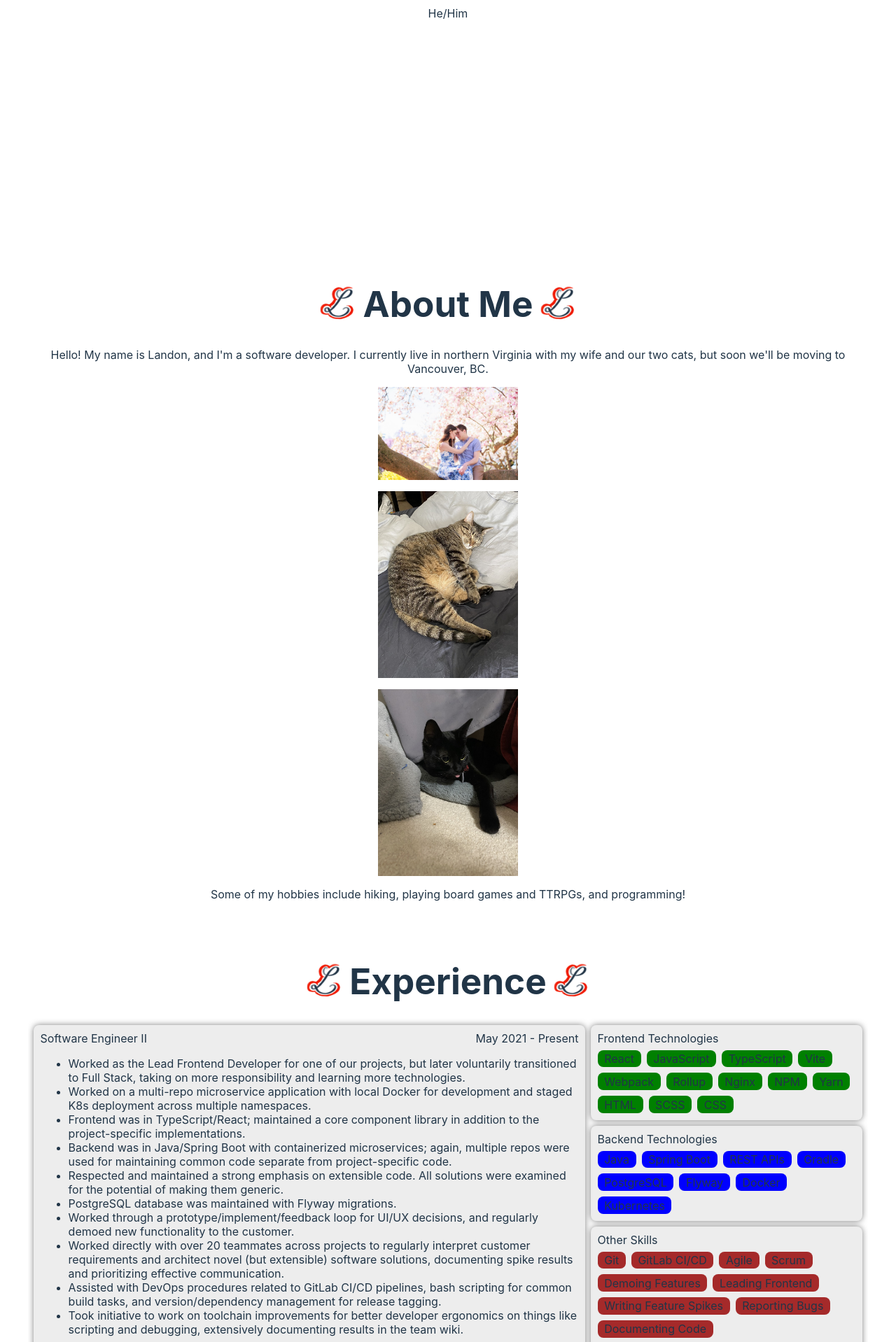
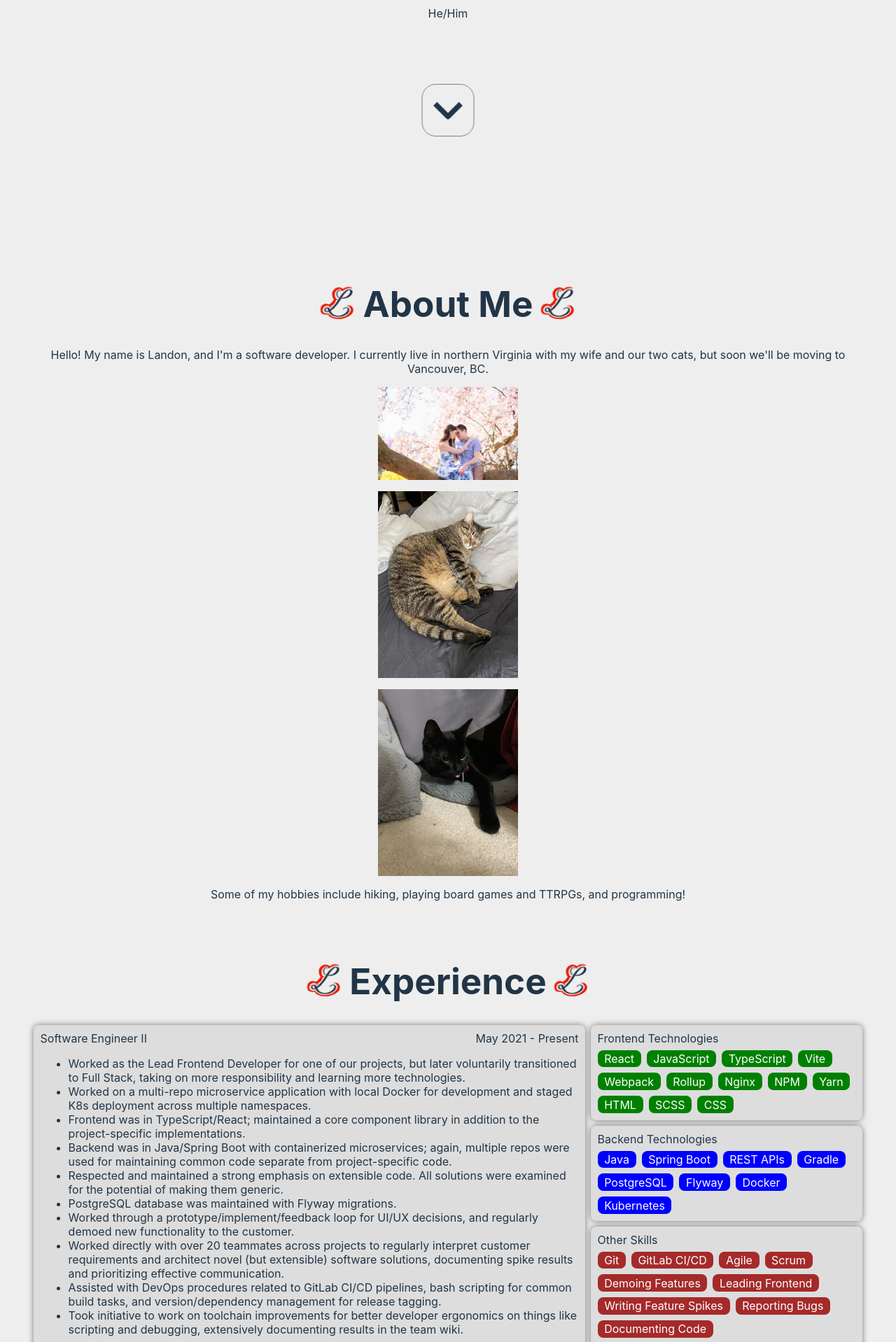
Before and after one commit to rdecoito/portfolio-site, a React (Vite) app: page / in a window 1280 px wide. Shown: the part 480-2398 px from the top of the page at 70% size. Built offline with nearby package versions, Linux system fonts and the light colour scheme.

Commit message:
fixed light mode and added animations

```diff
--- a/src/components/Badge.tsx
+++ b/src/components/Badge.tsx
@@ -1,8 +1,9 @@
 import styled from 'styled-components';
 
-export const Badge = styled.span<{ color?: string }>(({ color, theme }) => ({
+export const Badge = styled.span<{ text?: 'white' | 'black'; color?: string }>(({ text, color, theme }) => ({
     display: 'block',
     borderRadius: '0.5em',
     padding: `${theme.padding(0.75)} ${theme.padding(3)}`,
+    color: text,
     backgroundColor: color ? theme.getColor(color) : theme.color('--default-badge-color')
 }));
--- a/src/components/SkillList.tsx
+++ b/src/components/SkillList.tsx
@@ -10,14 +10,15 @@ const BadgeFlex = styled.div(({ theme }) => ({
 }));
 
 
-function BadgeList(props: { color?: string; names: string[]; }) {
-    const { color, names } = props;
+function BadgeList(props: { color?: string; text?: 'white' | 'black'; names: string[]; }) {
+    const { color, text, names } = props;
     return (
         <BadgeFlex>
             {names.map((name) => (
                 <Badge
                     key={name}
                     color={color}
+                    text={text}
                 >
                     {name}
                 </Badge>
@@ -29,16 +30,18 @@ function BadgeList(props: { color?: string; names: string[]; }) {
 interface SkillListProps {
     title: string;
     color: string;
+    text?: 'white' | 'black';
     skills: string[];
 }
 
 export function SkillList(props: SkillListProps) {
-    const { title, color, skills } = props;
+    const { title, color, text, skills } = props;
     return (
         <Card>
             {title}
             <BadgeList
                 color={color}
+                text={text}
                 names={skills}
             />
         </Card>
--- a/src/pages/Experience.tsx
+++ b/src/pages/Experience.tsx
@@ -67,6 +67,7 @@ export default function Experience() {
                     <SkillList
                         title='Frontend Technologies'
                         color='green'
+                        text='white'
                         skills={[
                             'React',
                             'JavaScript',
@@ -85,6 +86,7 @@ export default function Experience() {
                     <SkillList
                         title='Backend Technologies'
                         color='blue'
+                        text='white'
                         skills={[
                             'Java',
                             'Spring Boot',
@@ -99,6 +101,7 @@ export default function Experience() {
                     <SkillList
                         title='Other Skills'
                         color='brown'
+                        text='white'
                         skills={[
                             'Git',
                             'GitLab CI/CD',
@@ -128,6 +131,7 @@ export default function Experience() {
                     <SkillList
                         title='Frontend Technologies'
                         color='green'
+                        text='white'
                         skills={[
                             'Angular7',
                             'React',
@@ -139,6 +143,7 @@ export default function Experience() {
                     <SkillList
                         title='Backend Technologies'
                         color='blue'
+                        text='white'
                         skills={[
                             'Git',
                             'AWS',
@@ -165,6 +170,7 @@ export default function Experience() {
                     <SkillList
                         title='Technologies and Skills'
                         color='green'
+                        text='white'
                         skills={[
                             'C#',
                             'MySQL',
--- a/src/pages/Intro.tsx
+++ b/src/pages/Intro.tsx
@@ -1,11 +1,45 @@
-import styled from 'styled-components';
+import styled, { keyframes } from 'styled-components';
 
-const IntroBackground = styled.div(() => ({
-    display: 'table-cell',
-    height: '100vh',
-    width: '100vw',
-    verticalAlign: 'middle'
-}));
+const fadeInKeyframe = keyframes`
+    0% { opacity: 0; }
+    100% { opacity: 1; }
+`;
+
+const bounceKeyframe = keyframes`
+    0% { transform: translate(-50%, 0px); }
+    10% { transform: translate(-50%, -10px); }
+    16% { transform: translate(-50%, 0px); }
+    100% { transform: translate(-50%, 0px); }
+`;
+
+const IntroBackground = styled.div`
+    display: table-cell;
+    height: 100vh;
+    width: 100vw;
+    vertical-align: middle;
+    opacity: 0;
+    animation: 2s 0.25s forwards ${fadeInKeyframe};
+    >h3, >p {
+        opacity: 0;
+        animation: 2s 0.75s forwards ${fadeInKeyframe};
+    }
+    >svg {
+        opacity: 0;
+        animation: 2s 3.5s forwards ${fadeInKeyframe}, 5s 5.5s infinite ${bounceKeyframe};
+    }
+`;
+
+const DownArrowSvg = styled.svg`
+    display: block;
+    position: absolute;
+    top: 75%;
+    left: 50%;
+    transform: translateX(-50%);
+    width: 75px;
+    height; 75px;
+    border: 1px solid grey;
+    border-radius: 20px;
+`;
 
 export default function Intro() {
     return (
@@ -13,6 +47,18 @@ export default function Intro() {
             <h1>Landon DeCoito</h1>
             <h3>Full-Stack Web Developer</h3>
             <p>He/Him</p>
+            <DownArrowSvg
+                viewBox='0 0 100 100'
+                aria-hidden
+            >
+                <path
+                    strokeWidth='10'
+                    strokeLinejoin='round'
+                    stroke='currentColor'
+                    fill='none'
+                    d='M 25 37.5 l 25 25 l 25 -25'
+                />
+            </DownArrowSvg>
         </IntroBackground>
     );
 }
--- a/src/pages/Projects.tsx
+++ b/src/pages/Projects.tsx
@@ -42,7 +42,7 @@ export default function Projects() {
                         I wanted to demonstrate some basic ability with a well-scaffolded small project
                         utilizing TypeScript, Vite, and ESLint.
                     </p>
-                    <a href=''>Check out the code here!</a>
+                    <a href='https://github.com/rdecoito/portfolio-site'>Check out the code here!</a>
                 </ProjectCard>
                 <ProjectCard>
                     <ProjectImage
--- a/src/theme.ts
+++ b/src/theme.ts
@@ -16,15 +16,15 @@ const darkModeVars: Record<ThemeVarName, string> = {
 };
 
 const lightModeVars: Record<ThemeVarName, string> = {
-    '--background-color': '#fff',
+    '--background-color': '#eee',
     '--text-color': '#213547',
     '--link-text-color': '#646cff',
     '--link-hover-color': '#747bff',
     '--button-background-color': '#1a1a1a',
-    '--navbar-color': 'grey',
+    '--navbar-color': '#222',
     '--default-badge-color': 'lightblue',
     '--shadow-color': 'rgba(0, 0, 0, 0.5)',
-    '--breadcrumb-color': 'grey',
+    '--breadcrumb-color': '#222',
     '--card-background': 'rgba(0, 0, 0, 0.07)',
 };
 
```
Also changed, not shown: 1 other file (tests, documents, lock files or other folders).
